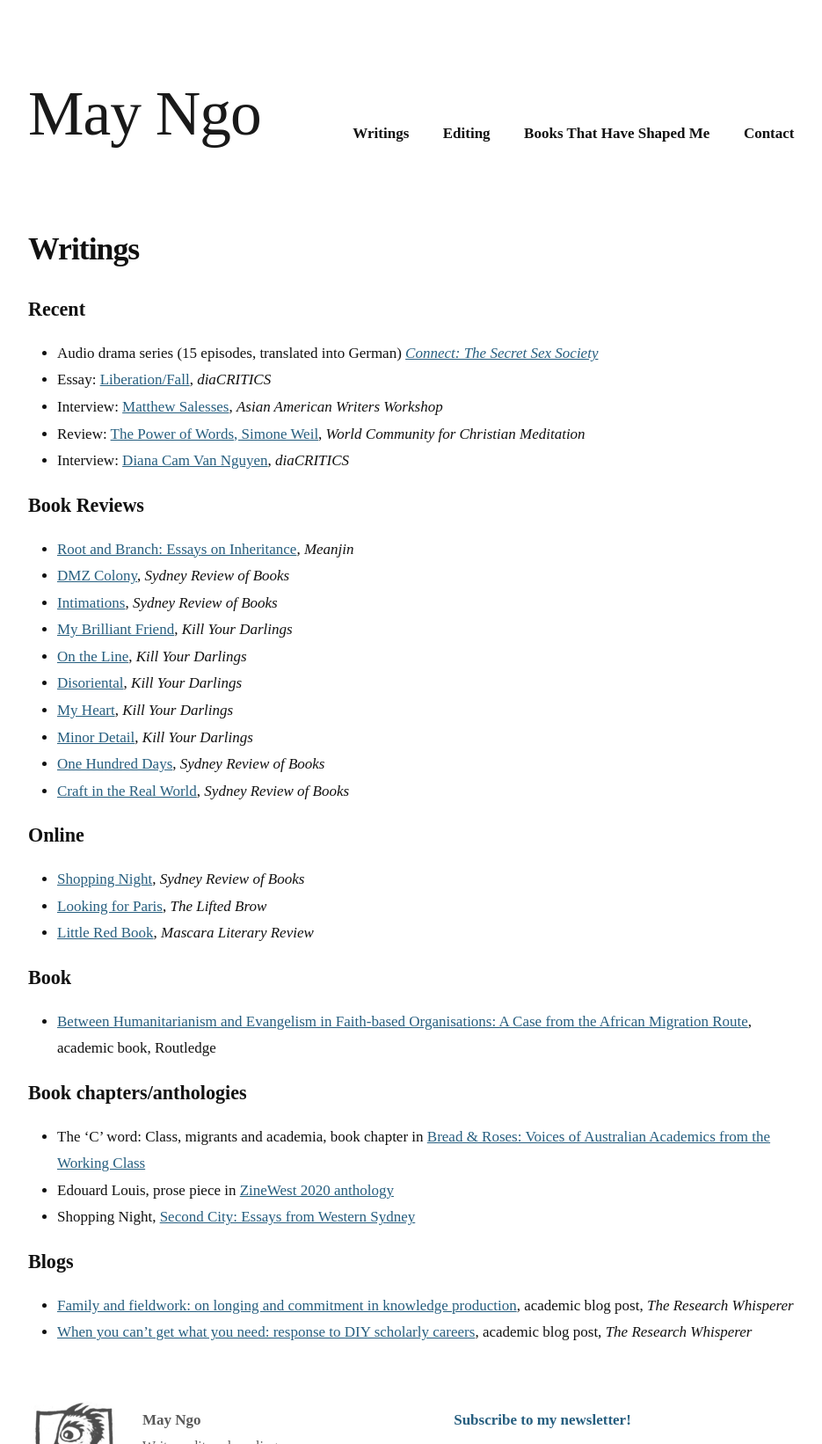
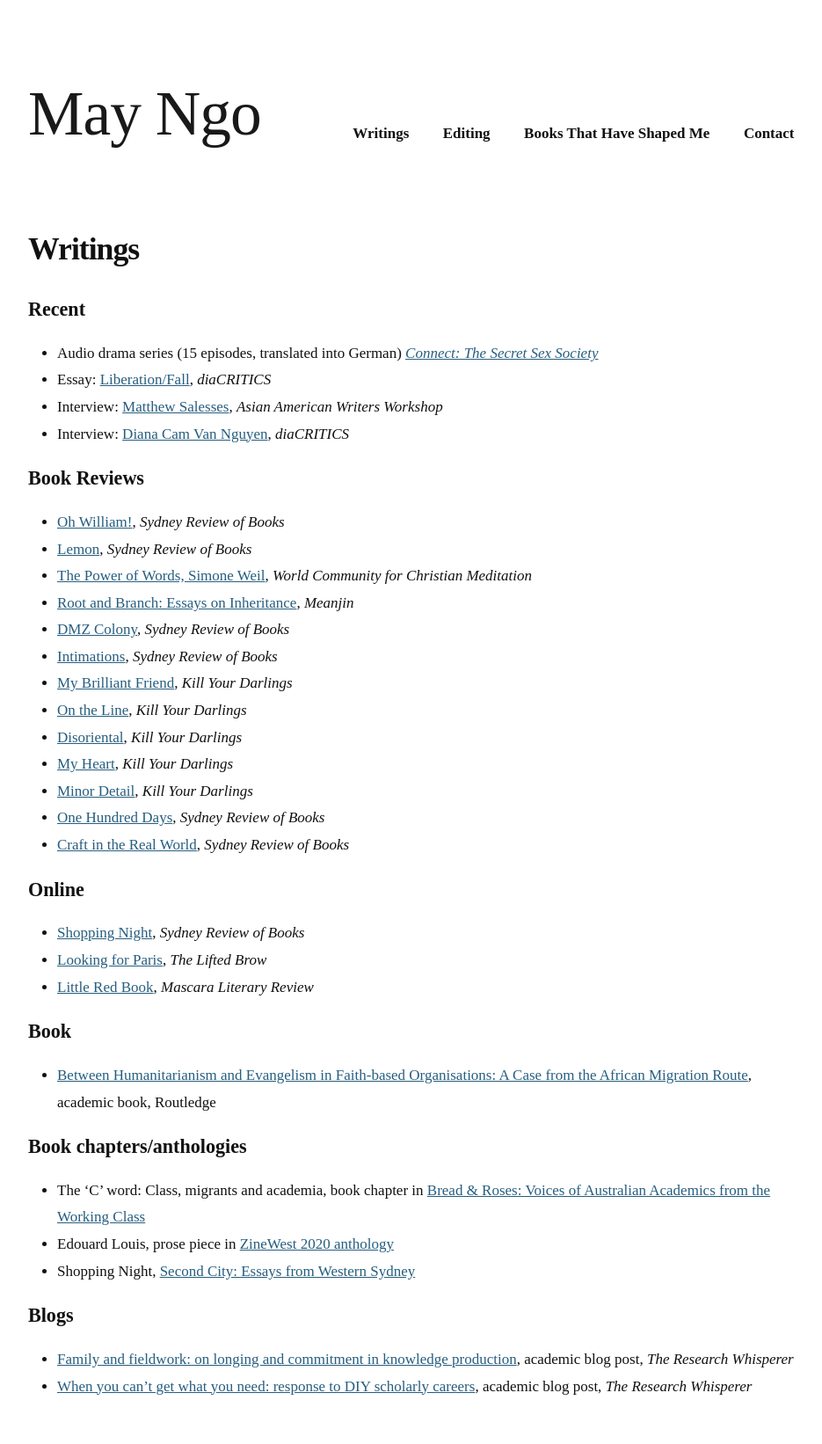
Before and after one commit to mayngo-net/mayngo-net.github.io, a Jekyll site: the page built from writings.markdown, in a window 1280 px wide, cut to the strip 0-1642 px from the top of the page. Shown: the whole strip at 88% size, without its empty margins (168-1103 px from the left). Built offline with Jekyll 4.4.1, drawn with Linux system fonts in a browser that asks for light colours; some web fonts are replaced.

Commit message:
Update writings.markdown

```diff
--- a/writings.markdown
+++ b/writings.markdown
@@ -10,11 +10,13 @@ order: 200
 - Audio drama series (15 episodes, translated into German) [_Connect: The Secret Sex Society_](https://podimo.com/de/shows/974c9b3f-b10e-469c-8689-0a8ab487e128)
 - Essay: [Liberation/Fall](https://dvan.org/2021/04/liberation-fall/), _diaCRITICS_
 - Interview: [Matthew Salesses](https://aawwradio.libsyn.com/matthew-salesses-interviewed-by-may-ngo), _Asian American Writers Workshop_
-- Review: [The Power of Words, Simone Weil](https://wccm.org/book-reviews/the-power-of-words-simone-weil/), _World Community for Christian Meditation_
 - Interview: [Diana Cam Van Nguyen](https://dvan.org/2022/04/diana-cam-van-nguyen-interview/), _diaCRITICS_
 
 ## Book Reviews
 
+- [Oh William!](https://sydneyreviewofbooks.com/review/strout-oh-william/), _Sydney Review of Books_
+- [Lemon](https://sydneyreviewofbooks.com/review/lemon-kwon-yeo-sun/), _Sydney Review of Books_
+- [The Power of Words, Simone Weil](https://wccm.org/book-reviews/the-power-of-words-simone-weil/), _World Community for Christian Meditation_
 - [Root and Branch: Essays on Inheritance](https://meanjin.com.au/review/gurbet-cekmek-being-diaspora-is-a-wound/), _Meanjin_
 - [DMZ Colony](https://sydneyreviewofbooks.com/review/don-mee-choi-dmz-colony/), _Sydney Review of Books_
 - [Intimations](https://sydneyreviewofbooks.com/review/zadie-smith-intimations/), _Sydney Review of Books_
```
